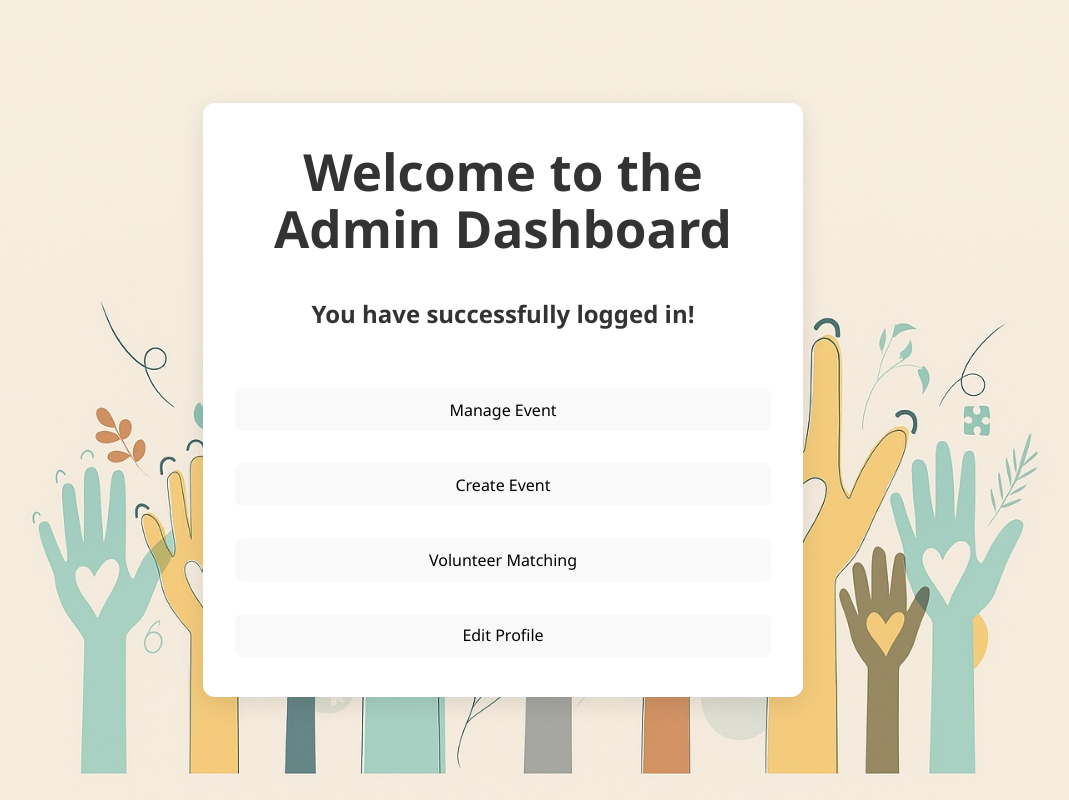
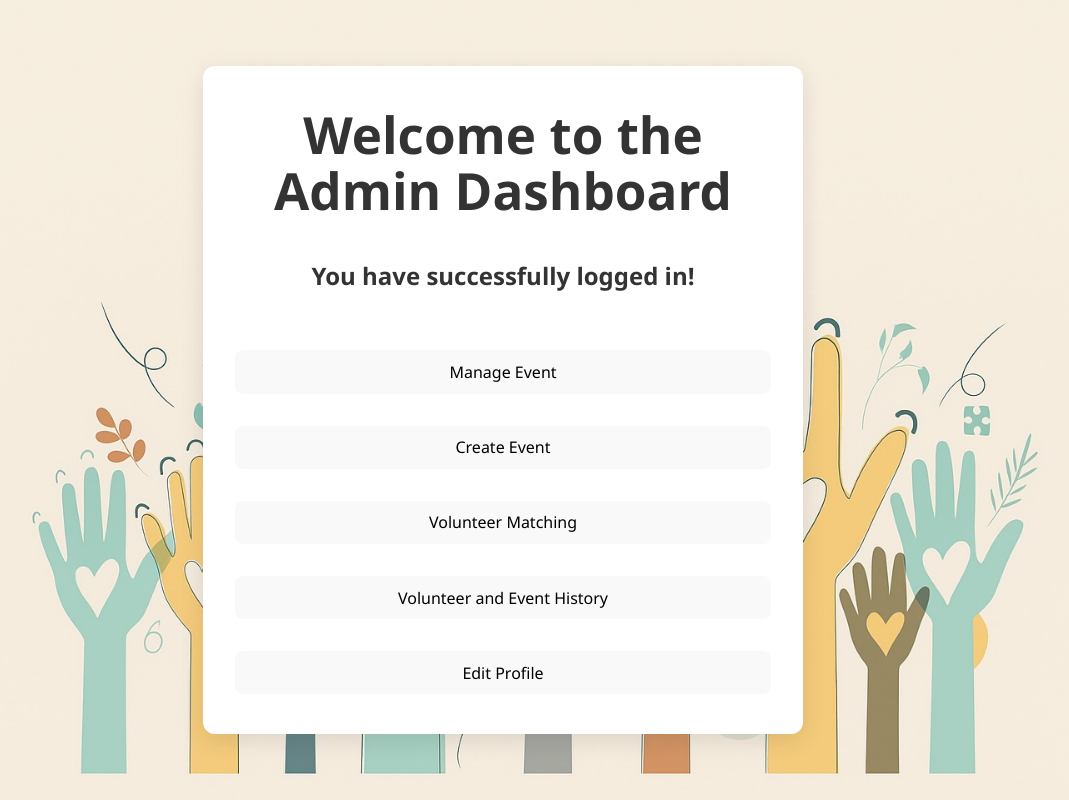
Before and after one commit to s-nagar53/COSC-4353, a React (Vite) app: page /admin-dashboard in a window 1280 px wide. Shown: the whole page, without its empty margins (137-1206 px from the left). Built offline with nearby package versions, Linux system fonts and the light colour scheme.

Commit message:
updating buttons

```diff
--- a/src/pages/AdminDashboard.jsx
+++ b/src/pages/AdminDashboard.jsx
@@ -27,6 +27,14 @@ function AdminDashboard() {
     navigate('/admin-profile');
   };
 
+  const handleNotifications = () => {
+    navigate('/notification');
+  };
+
+  const handleHistory = () => {
+    navigate('/volunteer-history');
+  };
+
   return (
     <div className="page-wrapper profile-scroll">
       <div className="profile-container">
@@ -42,6 +50,9 @@ function AdminDashboard() {
           <button type="button" onClick={handleVolunteerMatching} style={{ marginTop: '1rem' }}>
             Volunteer Matching
           </button>
+          <button type="button" onClick={handleHistory} style={{ marginTop: '1rem' }}>
+            Volunteer and Event History
+          </button>
           <button type="button" onClick={handleEditProfile} style={{ marginTop: '1rem' }}>
             Edit Profile
           </button>
```
